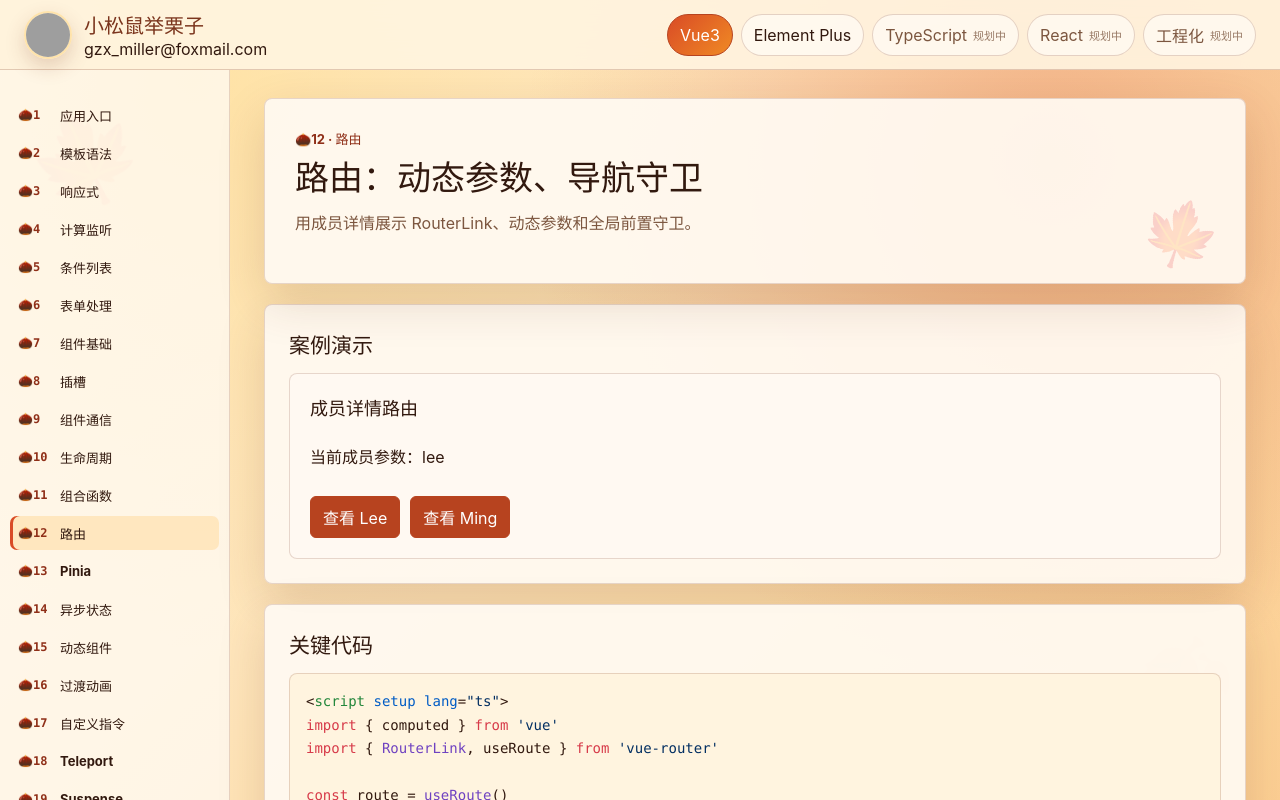
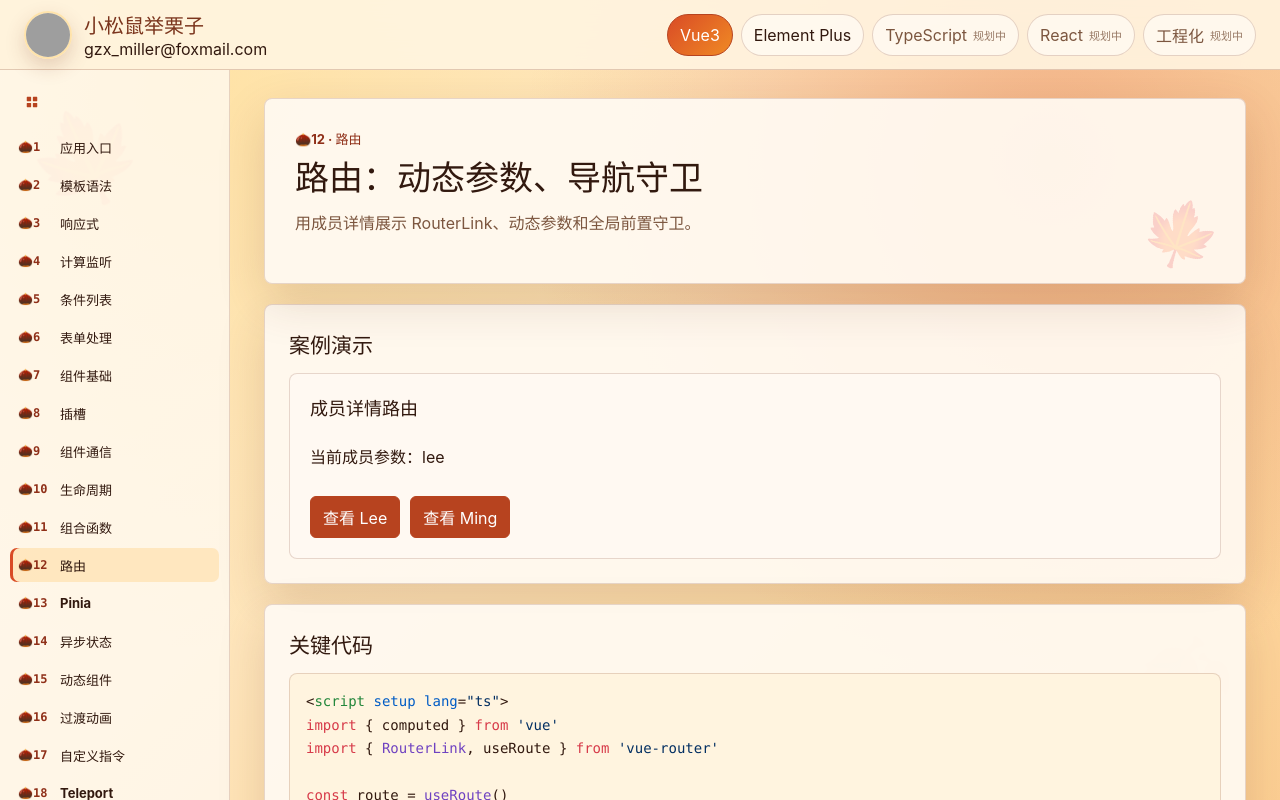
Before and after one commit to gzx-miller/total-vue, a Vue app: page /vue/k-12/routing/lee in a window 1280 px wide. Shown: the top 800 px of the page. Built offline with nearby package versions, Linux system fonts and the light colour scheme; grey boxes are pictures that could not be loaded.

Commit message:
feat: add sidebar toggle with temporary expand/collapse

```diff
--- a/src/components/LessonPage.vue
+++ b/src/components/LessonPage.vue
@@ -1,6 +1,8 @@
 <script setup lang="ts">
 import { computed, onMounted, onUnmounted, ref } from 'vue'
 import { RouterLink, useRoute } from 'vue-router'
+import { ElButton } from 'element-plus'
+import { Menu, Close } from '@element-plus/icons-vue'
 import squirrelHero from '../assets/squirrel-chestnut-hero.png'
 import { knowledgeCategories, lessons } from '../data/lessons'
 import CodeBlock from './CodeBlock.vue'
@@ -28,6 +30,8 @@ const categoryDetails: Record<string, { intro: string; officialUrl: string }> =
 }
 
 const isCategoryDrawerOpen = ref(true)
+const isSidebarTemporarilyExpanded = ref(false)
+const lastKnownWidth = ref(window.innerWidth)
 
 const activeKnowledge = computed(() => String(route.meta.knowledge ?? 'vue'))
 
@@ -73,16 +77,31 @@ function formatLessonId(id: string) {
   }
   return id.replace('K_', '🌰')
 }
+
+function toggleSidebar() {
+  isSidebarTemporarilyExpanded.value = !isSidebarTemporarilyExpanded.value
+}
+
+function handleResize() {
+  const newWidth = window.innerWidth
+  if (newWidth !== lastKnownWidth.value) {
+    isSidebarTemporarilyExpanded.value = false
+  }
+  lastKnownWidth.value = newWidth
+}
+
 onMounted(() => {
   window.addEventListener('scroll', closeCategoryDrawerOnScroll, { passive: true })
   window.addEventListener('wheel', closeCategoryDrawerOnScroll, { passive: true })
   window.addEventListener('touchmove', closeCategoryDrawerOnScroll, { passive: true })
+  window.addEventListener('resize', handleResize)
 })
 
 onUnmounted(() => {
   window.removeEventListener('scroll', closeCategoryDrawerOnScroll)
   window.removeEventListener('wheel', closeCategoryDrawerOnScroll)
   window.removeEventListener('touchmove', closeCategoryDrawerOnScroll)
+  window.removeEventListener('resize', handleResize)
 })
 </script>
 
@@ -130,9 +149,15 @@ onUnmounted(() => {
       </nav>
     </header>
 
-    <div class="app-shell">
-      <aside class="sidebar" aria-label="Vue3 知识点导航">
+    <div class="app-shell" :class="{ 'sidebar-expanded': isSidebarTemporarilyExpanded }">
+      <aside class="sidebar" :class="{ 'sidebar-temporarily-expanded': isSidebarTemporarilyExpanded }" aria-label="Vue3 知识点导航">
         <div class="sidebar-heading">
+          <ElButton
+            class="sidebar-toggle"
+            :icon="isSidebarTemporarilyExpanded ? Close : Menu"
+            circle
+            @click="toggleSidebar"
+          />
         </div>
 
         <nav class="lesson-nav">
--- a/src/style.css
+++ b/src/style.css
@@ -287,9 +287,15 @@ li + li {
   text-align: left;
 }
 
-.sidebar-heading span {
-  font-size: 14px;
-  font-weight: 750;
+.sidebar-toggle {
+  justify-self: start;
+  border: none;
+  background: transparent;
+  color: var(--accent);
+}
+
+.sidebar-toggle:hover {
+  background: rgba(255, 218, 159, 0.55);
 }
 
 .sidebar-heading small {
@@ -654,6 +660,10 @@ li + li {
     grid-template-columns: 64px minmax(0, 1fr);
   }
 
+  .app-shell.sidebar-expanded {
+    grid-template-columns: 230px minmax(0, 1fr);
+  }
+
   .sidebar {
     position: sticky;
     top: 116px;
@@ -663,11 +673,27 @@ li + li {
     padding: 10px 8px;
   }
 
+  .sidebar.sidebar-temporarily-expanded {
+    padding: 16px 10px;
+  }
+
   .sidebar-heading {
     display: none;
   }
 
+  .sidebar.sidebar-temporarily-expanded .sidebar-heading {
+    display: grid;
+  }
+
+  .sidebar.sidebar-temporarily-expanded .sidebar-toggle {
+    display: flex;
+  }
+
   .lesson-nav {
+    grid-template-columns: 1fr;
+  }
+
+  .sidebar.sidebar-temporarily-expanded .lesson-nav {
     grid-template-columns: 1fr;
   }
 
@@ -680,12 +706,24 @@ li + li {
     text-align: center;
   }
 
+  .sidebar.sidebar-temporarily-expanded .lesson-link {
+    grid-template-columns: 38px minmax(0, 1fr);
+    place-items: initial;
+    align-items: center;
+    text-align: left;
+    padding: 7px 8px;
+  }
+
   .lesson-link span {
     font-size: 12px;
   }
 
   .lesson-link strong {
     display: none;
+  }
+
+  .sidebar.sidebar-temporarily-expanded .lesson-link strong {
+    display: block;
   }
 
   .lesson-page {
```
